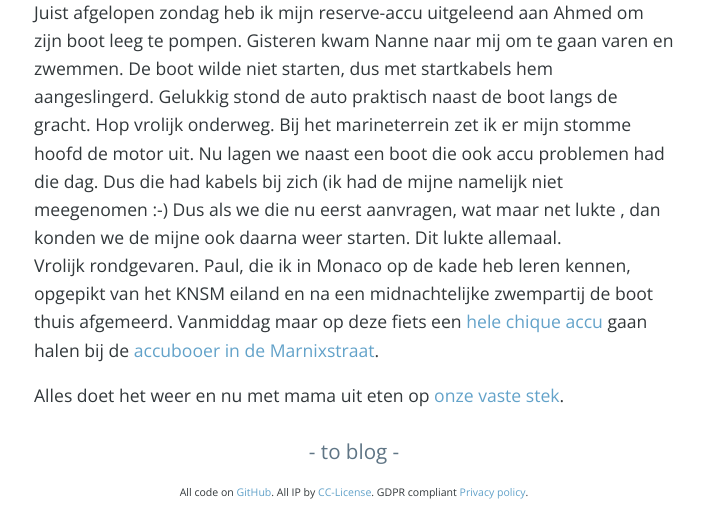
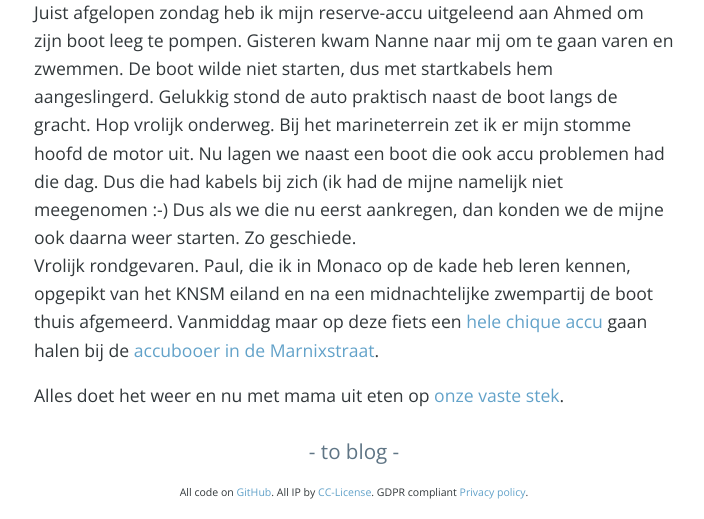
Before and after one commit to fprisse/Weblog, a Jekyll site: the page built from _posts/2020-09-16-accustress.md, in a window 1280 px wide. Shown: the part 836-1355 px from the top of the page, without its empty margins (286-990 px from the left). Built offline with Jekyll 4.4.1, drawn with Linux system fonts in a browser that asks for light colours; nearby versions of some CDN libraries; comment, search, counter and statistics services are not loaded.

Commit message:
Update 2020-09-16-accustress.md

```diff
--- a/_posts/2020-09-16-accustress.md
+++ b/_posts/2020-09-16-accustress.md
@@ -10,7 +10,7 @@ categories: Vakantie
 
 Juist afgelopen zondag heb ik mijn reserve-accu uitgeleend aan Ahmed om zijn boot leeg te pompen. Gisteren kwam Nanne  naar mij om te gaan varen en zwemmen.
 De boot wilde niet starten, dus met startkabels hem aangeslingerd. Gelukkig stond de auto praktisch naast de boot langs de gracht. Hop vrolijk onderweg.
-Bij het marineterrein zet ik er mijn stomme hoofd de motor uit. Nu lagen we naast een boot die ook accu problemen had die dag. Dus die had kabels bij zich (ik had de mijne namelijk niet meegenomen :-) Dus als we die nu eerst aanvragen, wat maar net lukte , dan konden we de mijne ook daarna weer starten. Dit lukte allemaal.
+Bij het marineterrein zet ik er mijn stomme hoofd de motor uit. Nu lagen we naast een boot die ook accu problemen had die dag. Dus die had kabels bij zich (ik had de mijne namelijk niet meegenomen :-) Dus als we die nu eerst aankregen, dan konden we de mijne ook daarna weer starten. Zo geschiede.
 Vrolijk rondgevaren. Paul, die ik in Monaco op de kade heb leren kennen, opgepikt van het KNSM eiland en na een midnachtelijke zwempartij de boot thuis afgemeerd. Vanmiddag maar op deze fiets een [hele chique accu](https://www.optimabatteries.com/en-us/redtop-starting-battery) gaan halen bij de [accubooer in de Marnixstraat](https://www.accuverkoopamsterdam.com/).
 
 Alles doet het weer en nu met mama uit eten op [onze vaste stek](https://www.pensionhomeland.com).
```
